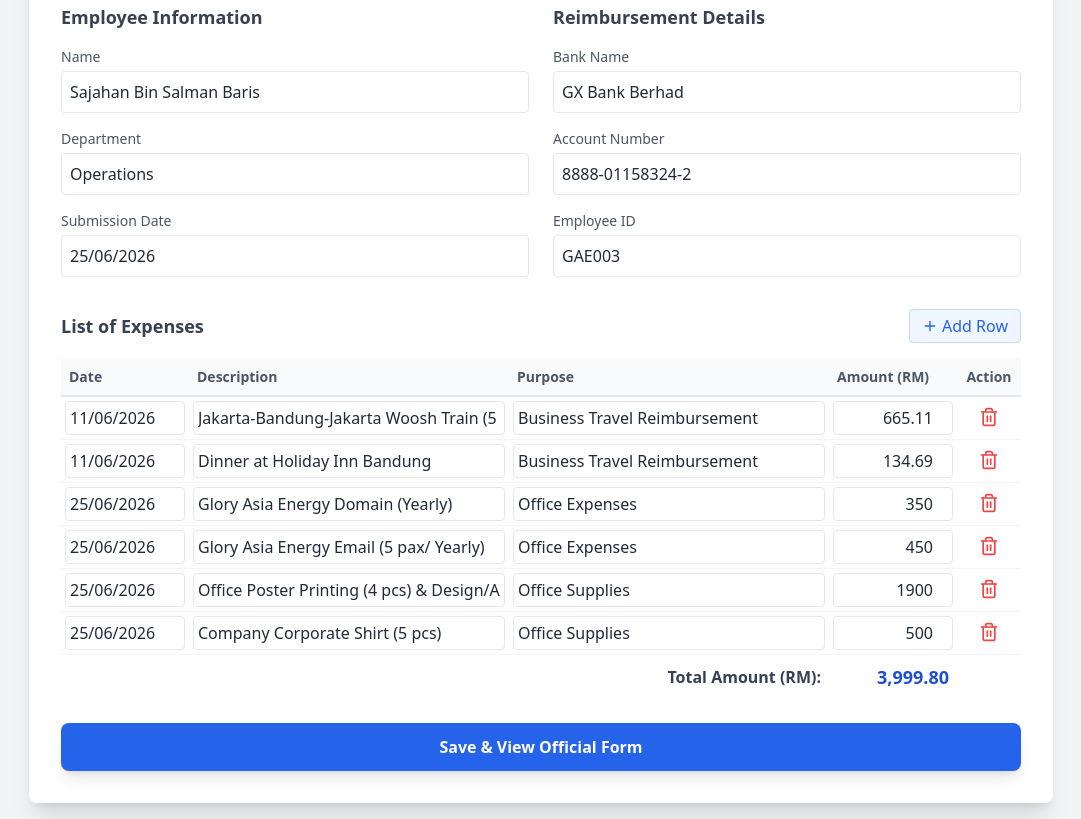
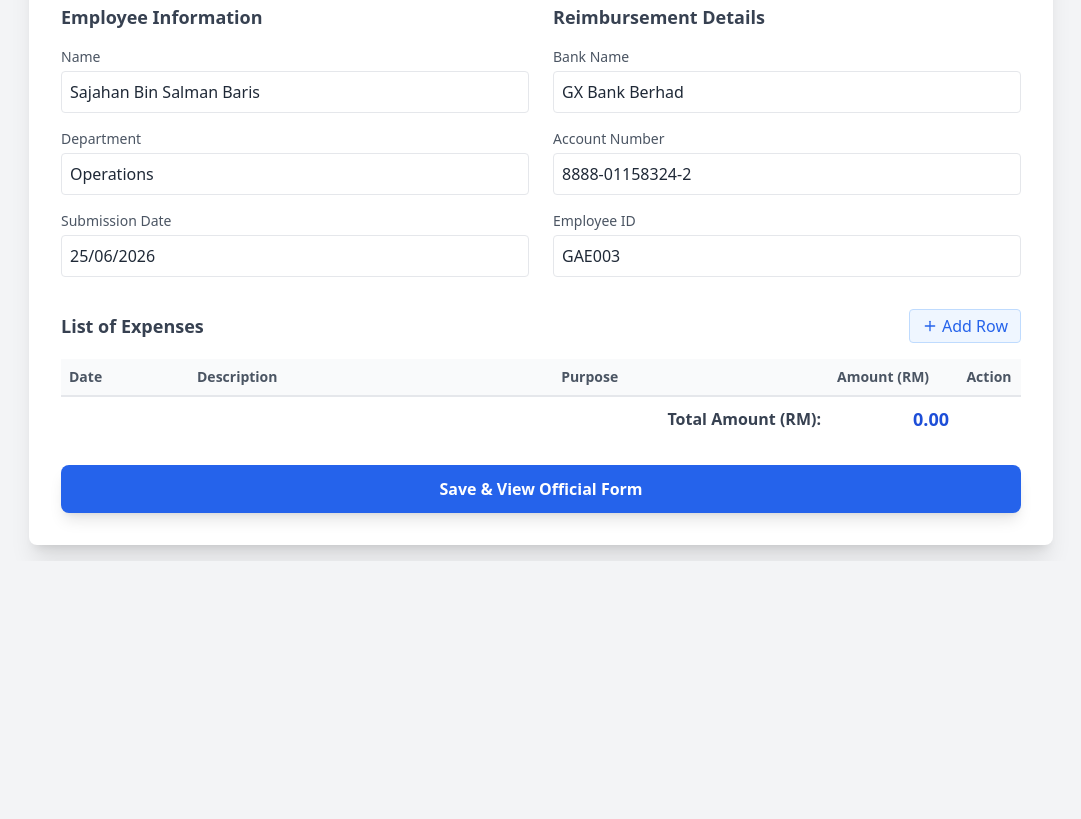
Before and after one commit to armarketingsolutions8/ECMS, a plain HTML site: page index.html in a window 1280 px wide. Shown: the part 455-1274 px from the top of the page, without its empty margins (99-1180 px from the left). After the commit the page ends 1016 px from the top, so only its background shows below. Drawn offline with nearby package versions, Linux system fonts and the light colour scheme.

Commit message:
Update index.html

```diff
--- a/index.html
+++ b/index.html
@@ -231,15 +231,6 @@
         // State Management
         let isEditing = true;
 
-        let expenses = [
-            { id: 1, date: '11/06/2026', desc: 'Jakarta-Bandung-Jakarta Woosh Train (5 pax)', purpose: 'Business Travel Reimbursement', amount: 665.11 },
-            { id: 2, date: '11/06/2026', desc: 'Dinner at Holiday Inn Bandung', purpose: 'Business Travel Reimbursement', amount: 134.69 },
-            { id: 3, date: '25/06/2026', desc: 'Glory Asia Energy Domain (Yearly)', purpose: 'Office Expenses', amount: 350.00 },
-            { id: 4, date: '25/06/2026', desc: 'Glory Asia Energy Email (5 pax/ Yearly)', purpose: 'Office Expenses', amount: 450.00 },
-            { id: 5, date: '25/06/2026', desc: 'Office Poster Printing (4 pcs) & Design/Artwork', purpose: 'Office Supplies', amount: 1900.00 },
-            { id: 6, date: '25/06/2026', desc: 'Company Corporate Shirt (5 pcs)', purpose: 'Office Supplies', amount: 500.00 }
-        ];
-
         // Core Functions
         function toggleView() {
             isEditing = !isEditing;
```
